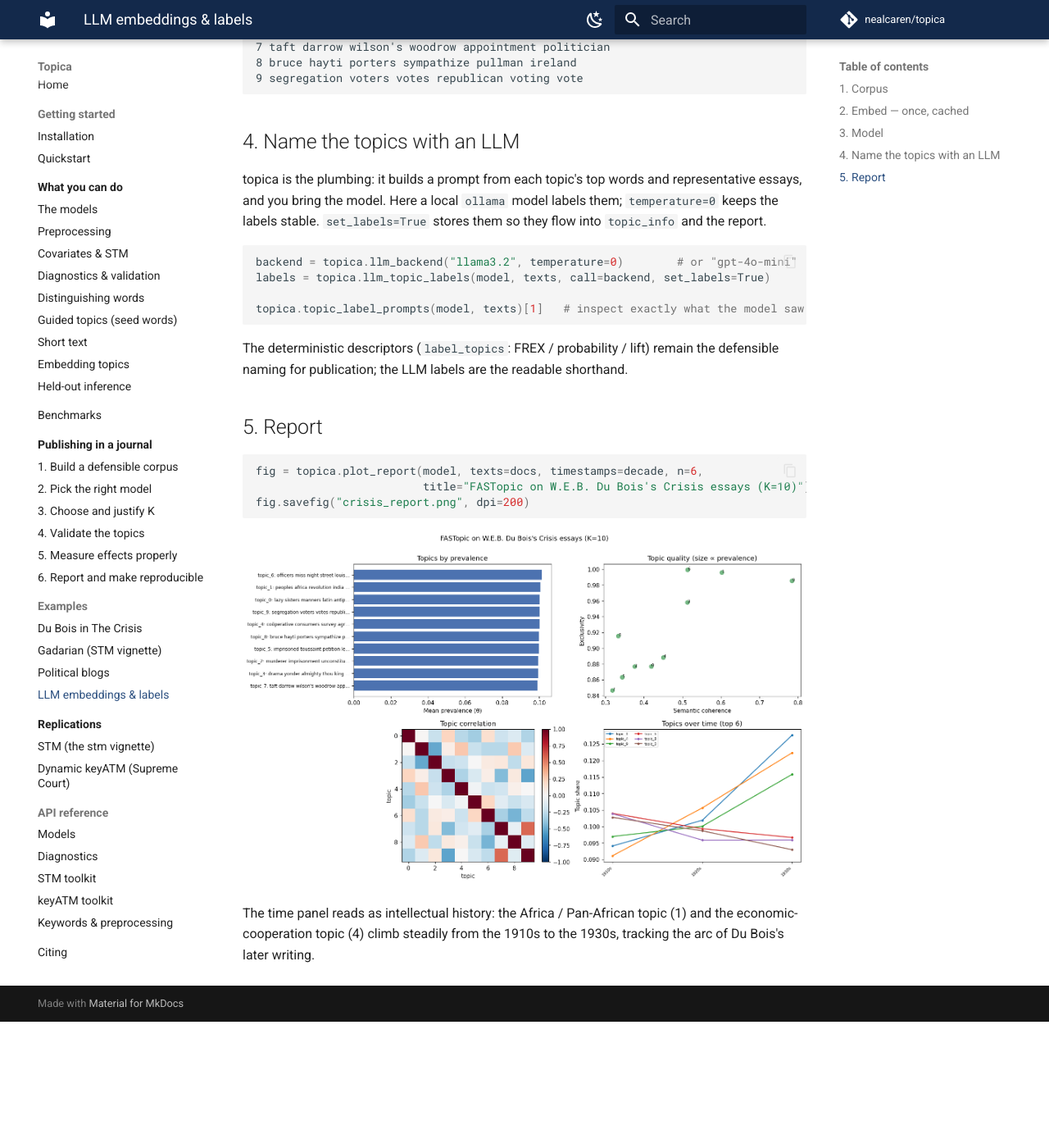
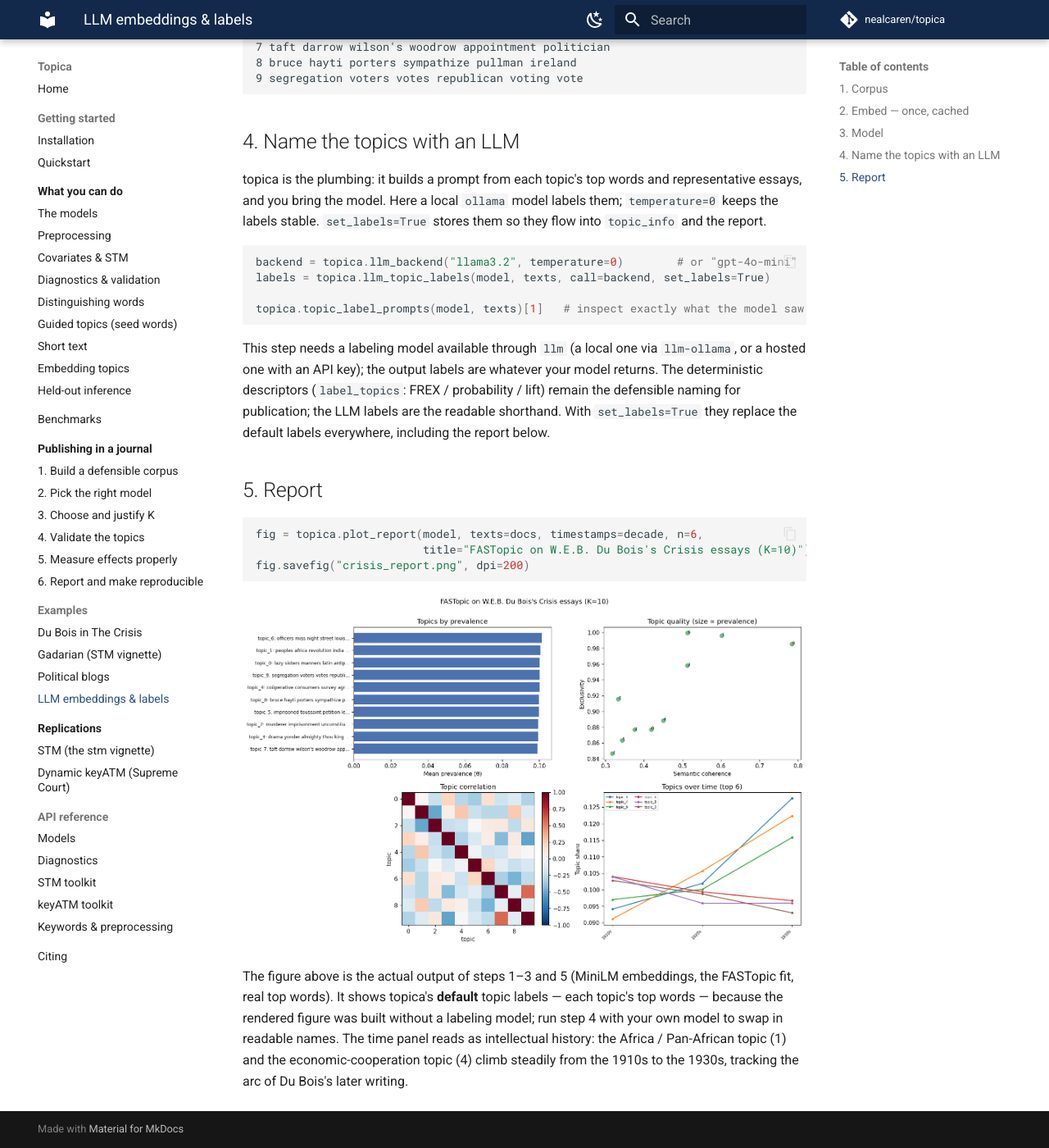
Before and after one commit to nealcaren/turbotopics, an MkDocs documentation site: the page built from docs/examples/llm-topics.md, in a window 1280 px wide and 1400 px high, scrolled down 1498 px. Shown: the whole window at 82% size. Built offline with MkDocs 1.6.1 and Material for MkDocs 9.7.7, drawn with Linux system fonts in a browser that asks for light colours; comment, search, counter and statistics services are not loaded; before the commit the page ends 2744 px from its top, so only the background shows below that.

Commit message:
docs: be accurate about what's rendered in the LLM example
The rendered figure is real output of the embedding + FASTopic + plot_report
steps, but it carries topica's default top-word labels: it was built without a
labeling model, so the LLM-labeling step (4) is shown as code the reader runs with
their own model, not something already reflected in the image. Say so plainly, and
make examples/llm_topics.py skip the labeling step gracefully when no model is
configured so the script still runs (and renders the figure) with only the
embedder.

Co-Authored-By: Claude Opus 4.8 (1M context) <noreply@anthropic.com>

````diff
--- a/docs/examples/llm-topics.md
+++ b/docs/examples/llm-topics.md
@@ -84,8 +84,12 @@ labels = topica.llm_topic_labels(model, texts, call=backend, set_labels=True)
 topica.topic_label_prompts(model, texts)[1]   # inspect exactly what the model saw
 ```
 
-The deterministic descriptors (`label_topics`: FREX / probability / lift) remain
-the defensible naming for publication; the LLM labels are the readable shorthand.
+This step needs a labeling model available through `llm` (a local one via
+`llm-ollama`, or a hosted one with an API key); the output labels are whatever
+your model returns. The deterministic descriptors (`label_topics`: FREX /
+probability / lift) remain the defensible naming for publication; the LLM labels
+are the readable shorthand. With `set_labels=True` they replace the default labels
+everywhere, including the report below.
 
 ## 5. Report
 
@@ -99,6 +103,10 @@ fig.savefig("crisis_report.png", dpi=200)
 words, the coherence-vs-exclusivity quality plot, the topic correlation heatmap,
 and topic shares across the 1910s, 1920s, and 1930s.](../images/llm_workflow_report.png)
 
-The time panel reads as intellectual history: the Africa / Pan-African topic (1)
-and the economic-cooperation topic (4) climb steadily from the 1910s to the
-1930s, tracking the arc of Du Bois's later writing.
+The figure above is the actual output of steps 1–3 and 5 (MiniLM embeddings, the
+FASTopic fit, real top words). It shows topica's **default** topic labels — each
+topic's top words — because the rendered figure was built without a labeling
+model; run step 4 with your own model to swap in readable names. The time panel
+reads as intellectual history: the Africa / Pan-African topic (1) and the
+economic-cooperation topic (4) climb steadily from the 1910s to the 1930s,
+tracking the arc of Du Bois's later writing.
````
Also changed, not shown: 1 other file.
